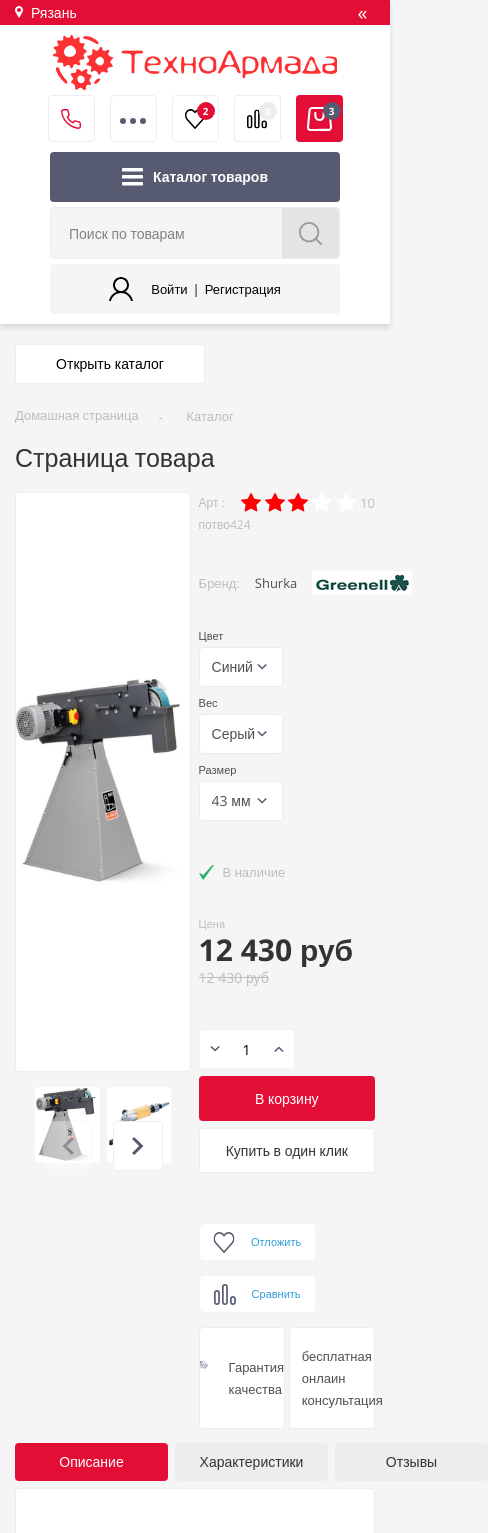
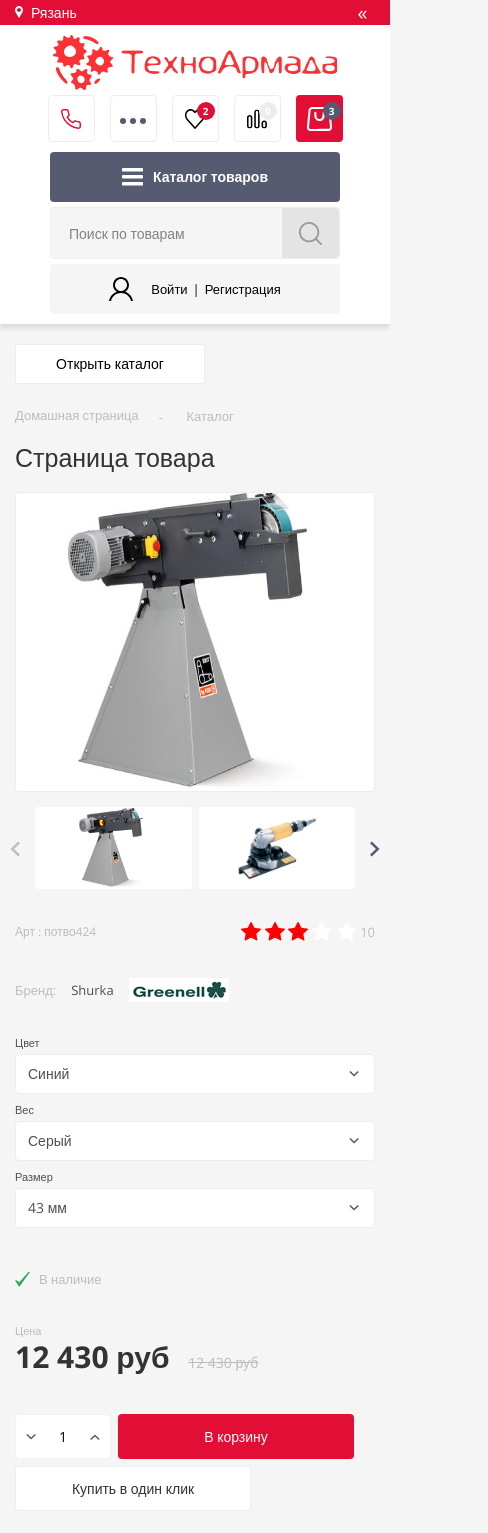
Before and after one commit to Verta-master/armada, a website: page card.html in a window 390 px wide. Shown: the top 1533 px of the page, 488 px wide, since content can reach past the window. Drawn offline with nearby package versions, Linux system fonts and the light colour scheme; files that its build step writes are made by us from their sources.

Commit message:
card adaptive

```diff
--- a/card.html
+++ b/card.html
@@ -1254,9 +1254,6 @@
       watchSlidesVisibility: true,
       watchSlidesProgress: true,
       breakpoints: {
-        1022: {
-          slidesPerView: 4,
-        },
         766: {
           slidesPerView: 3,
         },
--- a/less/blocks/card.less
+++ b/less/blocks/card.less
@@ -88,24 +88,26 @@
 
 .card__prev,
 .card__next {
-  width: 20px;
-  height: 84px;
+  width: 20px !important;
+  height: 84px !important;
   margin-top: 0;
-  top: 0;
+  top: 0 !important;
   outline: none;
   background-image: url(../img/icons/arrow-right.svg);
   background-repeat: no-repeat;
-  background-size: 10px 16px;
+  background-size: 10px 16px !important;
   background-position: center;
+  border: 0  !important;
+  background-color: rgba(255,255,255,0)  !important;
 }
 
 .card__prev {
-  left: -10px;
+  left: -10px !important;
   transform: rotate(180deg);
 }
 
 .card__next {
-  right: -10px;
+  right: -10px !important;
 }
 
 .card__rating {
--- a/less/blocks/media.less
+++ b/less/blocks/media.less
@@ -36,6 +36,26 @@
   }
   .catalog__list--line .catalog__userbtns {
     top: 30px;
+  }
+  .catalog__next {
+    right: 0;
+  }
+  .catalog__prev {
+    left: auto;
+    right: 60px;
+  }
+  .catalog__next,
+  .catalog__prev {
+    width: 50px;
+    height: 50px;
+    top: -60px;
+    margin-top: 0;
+    border-radius: 4px;
+    background-color: #fff;
+    border: 1px solid #EDEDED;
+    background-image: url(../img/icons/arrow-right.svg);
+    background-position: center;
+    background-size: 12px 18px;
   }
 }
 
@@ -134,6 +154,9 @@
     border: 0;
     border-top: 1px solid #ededed;
     box-shadow: none;
+  }
+  .catalog__slider {
+    padding-bottom: 60px;
   }
 }
 
@@ -235,6 +258,18 @@
   .header__info {
     right: 0;
     left: auto;
+  }
+  .card__wrap,
+  .tabs__columns {
+    display: block;
+  }
+  .card__info,
+  .card__slider,
+  .tabs__field table {
+    width: 100%;
+  }
+  .card__slider {
+    margin-bottom: 30px;
   }
 }
 
@@ -376,6 +411,7 @@
 }
 
 @media (max-width: 480px) {
+  .card__item,
   .footer__block,
   .catalog__item {
     width: 100%;
@@ -394,4 +430,22 @@
   .subscribe__input {
     width: 180px;
   }
+  .gallery-top {
+    height: 300px;
+  }
+  .card__img img {
+    max-height: 300px;
+  }
+  .card__benefits {
+    display: block;
+  }
+  .tabs__title {
+    flex-direction: column;
+  }
+  .card__field,
+  .tabs__name,
+  .tabs__name a {
+    width: 100%;
+    margin-right: 0;
+  }
 }
```
